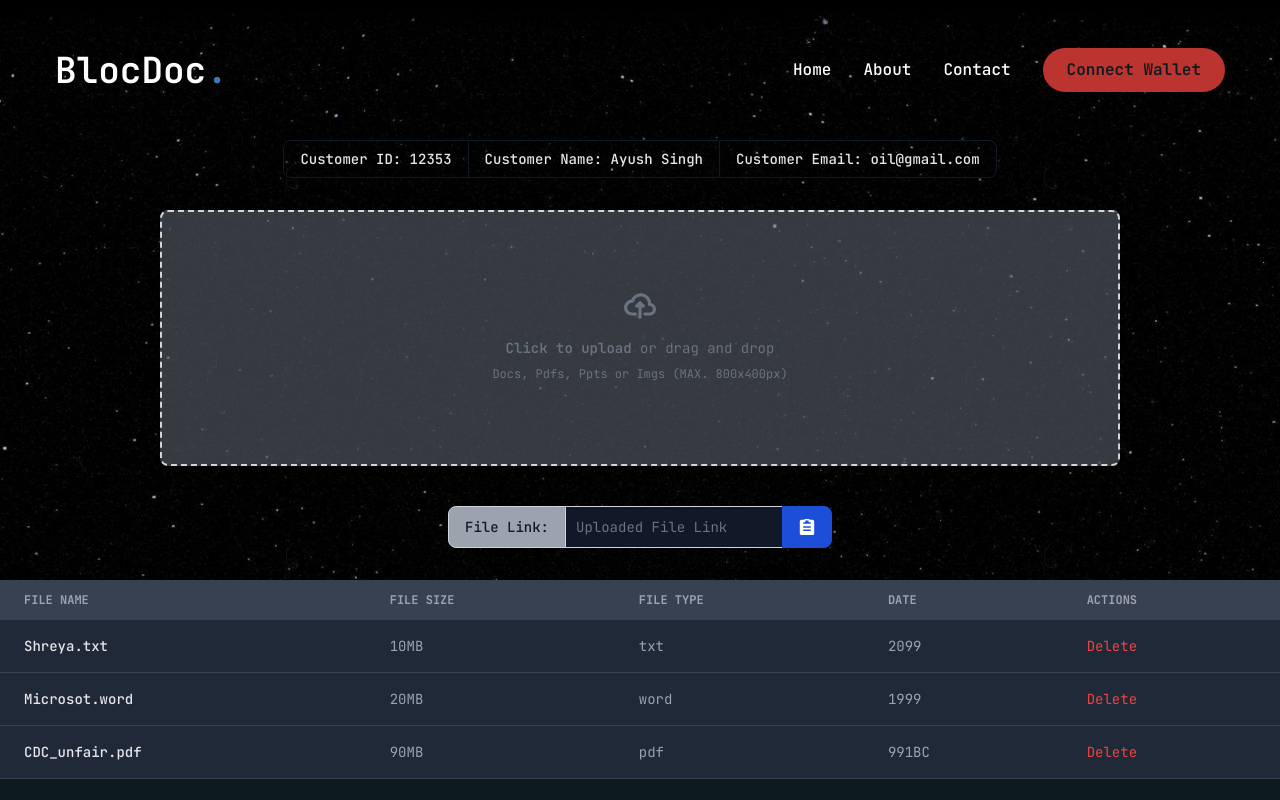
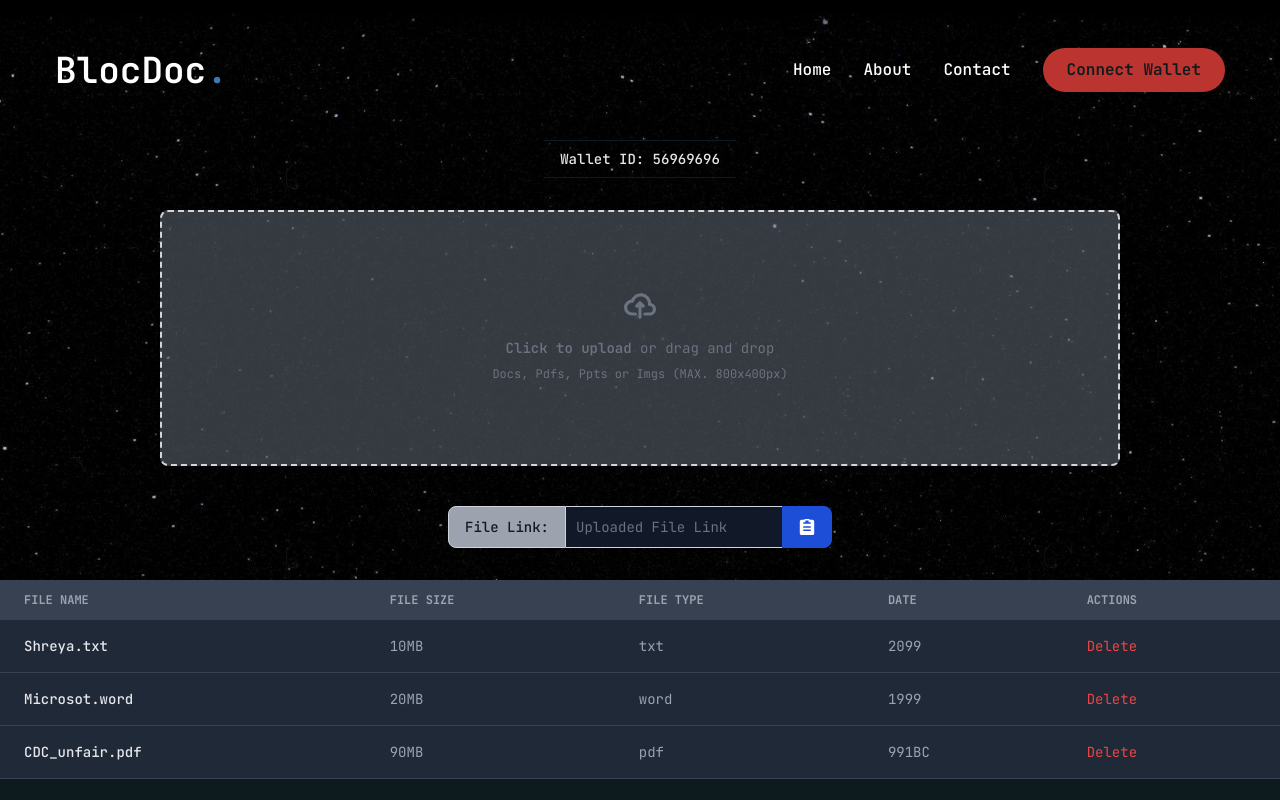
Before and after one commit to jaisharma687/BlocDoc, a Next.js app: page /Dashboard in a window 1280 px wide. Built offline with nearby package versions, Linux system fonts and the light colour scheme.

Commit message:
delete functionality added
added delete hook and update in user info

```diff
--- a/app/Dashboard/page.jsx
+++ b/app/Dashboard/page.jsx
@@ -25,15 +25,11 @@ export default function Home() {
     <>
       <div className="flex items-center justify-center">
         <div className="inline-flex rounded-md shadow-sm" role="group">
-          <div className="px-4 py-2 text-sm font-medium text-gray-200 bg-transparent border border-gray-900 rounded-s-lg hover:bg-gray-900 hover:text-white focus:z-10 focus:ring-2 focus:ring-gray-500 focus:bg-gray-900 focus:text-white dark:border-white dark:text-white dark:hover:text-white dark:hover:bg-gray-700 dark:focus:bg-gray-700">
-            Customer ID: 12353
+
+          <div className="px-4 py-2 text-sm font-medium text-gray-200 bg-transparent border-t border-b border-gray-900 hover:bg-gray-900 hover:text-white focus:z-10 focus:ring-2 focus:ring-gray-500 focus:bg-gray-900 focus:text-white dark:border-white dark:text-white dark:hover:text-white dark:hover:bg-gray-700 dark:focus:bg-gray-700">
+            Wallet ID: 56969696
           </div>
-          <div className="px-4 py-2 text-sm font-medium text-gray-200 bg-transparent border-t border-b border-gray-900 hover:bg-gray-900 hover:text-white focus:z-10 focus:ring-2 focus:ring-gray-500 focus:bg-gray-900 focus:text-white dark:border-white dark:text-white dark:hover:text-white dark:hover:bg-gray-700 dark:focus:bg-gray-700">
-            Customer Name: Ayush Singh
-          </div>
-          <div className="px-4 py-2 text-sm font-medium text-gray-200 bg-transparent border border-gray-900 rounded-e-lg hover:bg-gray-900 hover:text-white focus:z-10 focus:ring-2 focus:ring-gray-500 focus:bg-gray-900 focus:text-white dark:border-white dark:text-white dark:hover:text-white dark:hover:bg-gray-700 dark:focus:bg-gray-700">
-            Customer Email: oil@gmail.com
-          </div>
+
         </div>
       </div>
 
```
